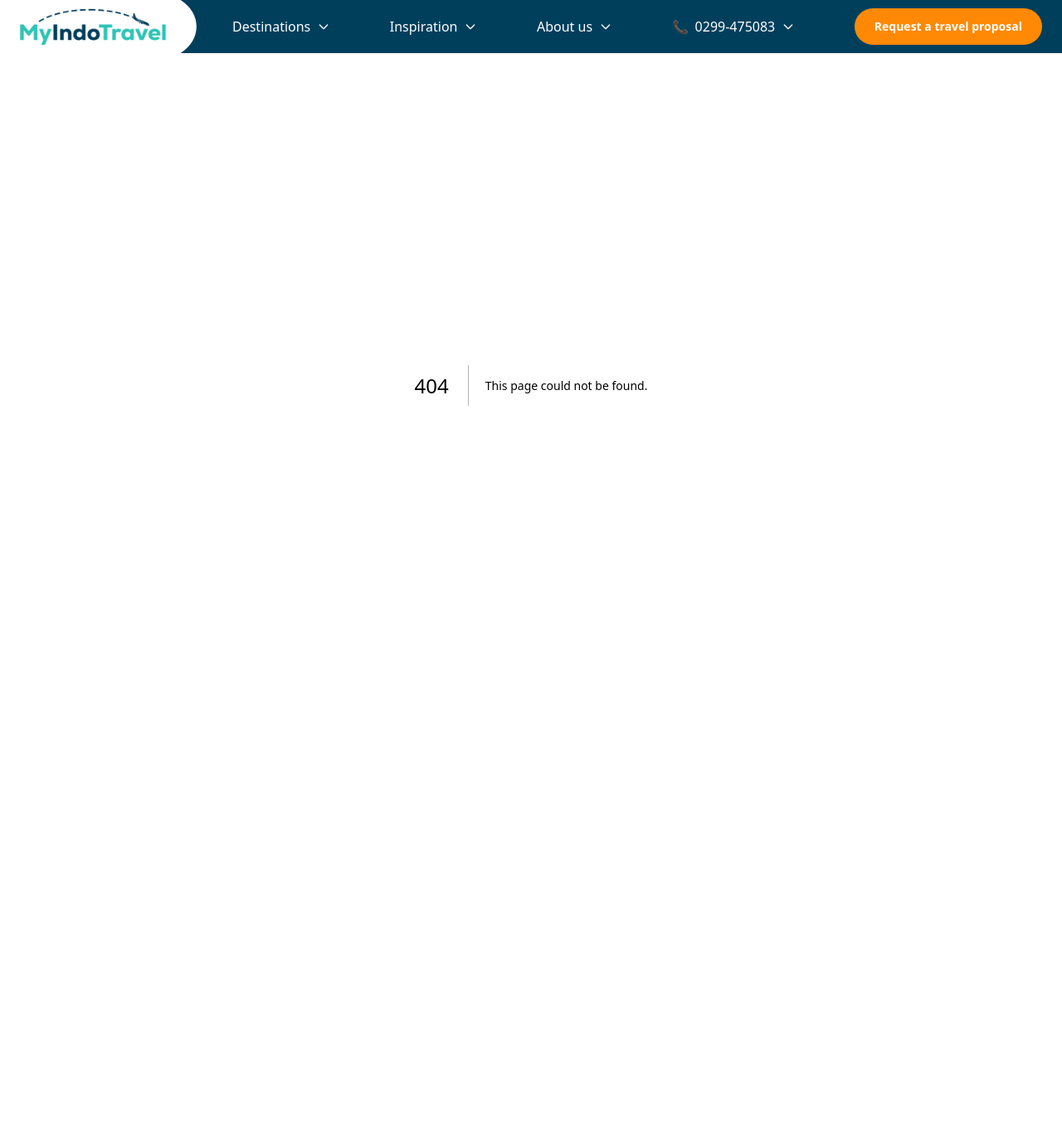
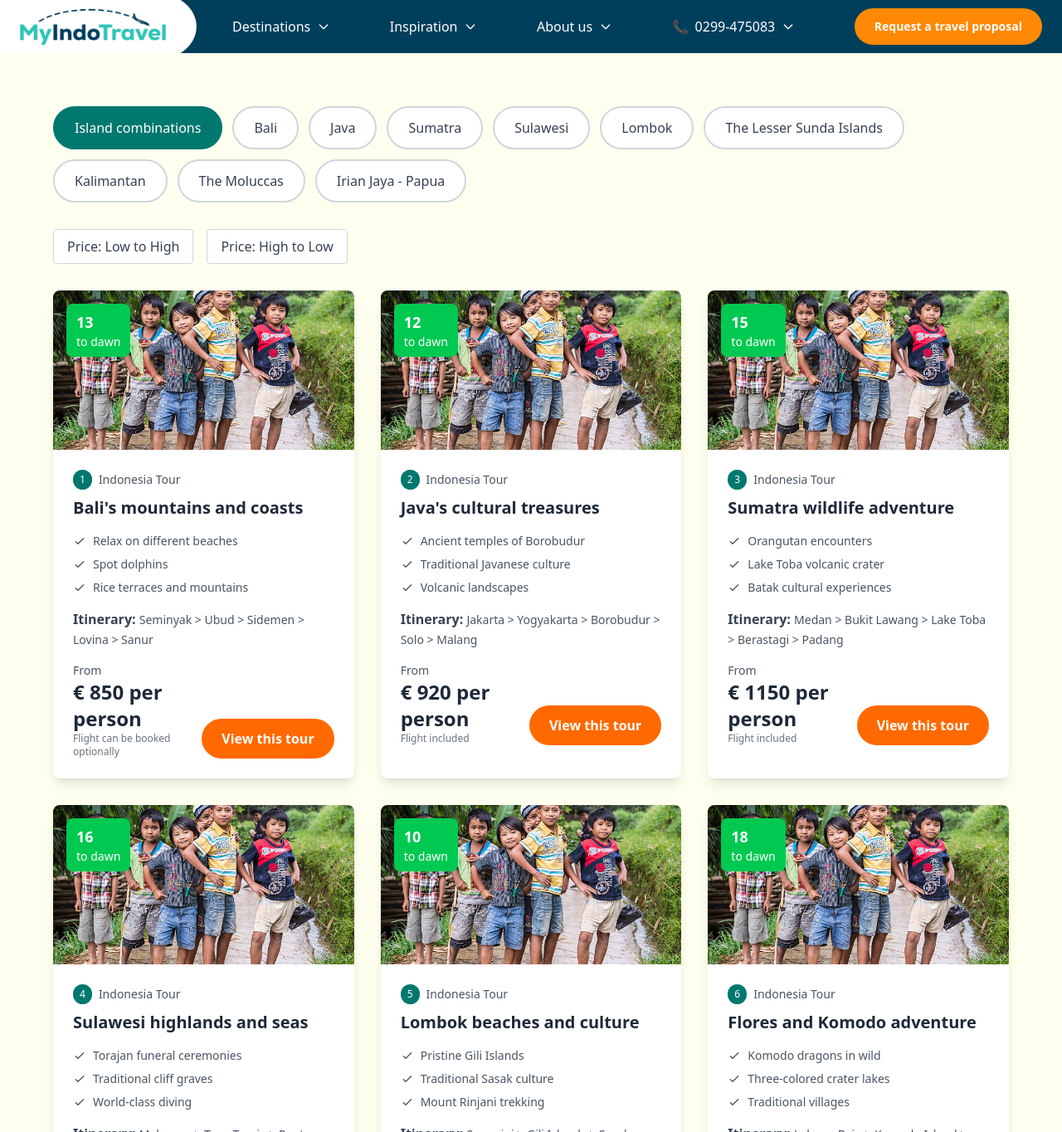
Before and after one commit to Ahmad-Selim59/robin-travel-v3, a Next.js app: page /destinations in a window 1280 px wide. Before the commit this address had no page. Shown: the top 1364 px of the page at 83% size. Before the commit the page ends 864 px from the top, so only its background shows below. Built offline with nearby package versions, Linux system fonts and the light colour scheme.

Commit message:
addind top seller and destinations page

```diff
--- /dev/null
+++ b/app/destinations/page.tsx
@@ -0,0 +1,9 @@
+import Trips from '../../components/trips/Trips';
+
+export default function DestinationsPage() {
+  return (
+    <main>
+      <Trips />
+    </main>
+  );
+}
--- a/app/page.tsx
+++ b/app/page.tsx
@@ -1,9 +1,9 @@
 import Hero from '../components/home/hero/Hero';
 import Discover from '../components/home/discover/Discover';
-import Trips from '../components/trips/Trips';
 import Destinations from '../components/home/destinations/Destinations';
 import Expectations from '../components/home/expectations/Expectations';
 import AboutUs from '../components/home/about_us/AboutUs';
+import HighlightedTrips from '../components/home/highlighted_trips/HighlightedTrips';
 
 export default function Home() {
   return (
@@ -13,7 +13,7 @@ export default function Home() {
       <Destinations />
       <Expectations />
       <AboutUs />
-      <Trips />
+      <HighlightedTrips />
     </main>
   );
 }
--- /dev/null
+++ b/components/home/highlighted_trips/HighlightedTrips.tsx
@@ -0,0 +1,123 @@
+'use client';
+
+import React from 'react';
+import Image from 'next/image';
+import Link from 'next/link';
+import highlightedTripsData from './highlightedTripsData.json';
+
+interface Trip {
+  id: number;
+  location: string;
+  title: string;
+  price: number;
+  duration: string;
+  image: string;
+  itinerary: string[];
+  highlights: string[];
+  flightIncluded: boolean;
+}
+
+const CheckIcon = () => (
+  <svg className="w-4 h-4 text-current" fill="none" stroke="currentColor" viewBox="0 0 24 24">
+    <path strokeLinecap="round" strokeLinejoin="round" strokeWidth="2" d="M5 13l4 4L19 7"></path>
+  </svg>
+);
+
+export default function HighlightedTrips() {
+  return (
+    <section className="py-16 px-4 md:px-8 lg:px-16" style={{ backgroundColor: '#FFFFF0' }}>
+      <div className="max-w-7xl mx-auto">
+
+        {/* Header */}
+        <div className="text-center mb-12">
+          <h2 className="text-4xl md:text-5xl font-bold text-gray-800 mb-4">
+            Our Top Sellers
+          </h2>
+          <p className="text-xl text-gray-600">
+            Most popular Indonesia travel experiences
+          </p>
+        </div>
+
+        {/* Trips Grid */}
+        <div className="grid grid-cols-1 md:grid-cols-2 lg:grid-cols-3 gap-8">
+          {highlightedTripsData.map((trip: Trip) => (
+            <div key={trip.id} className="bg-white rounded-lg shadow-lg overflow-hidden">
+
+              {/* Image Section */}
+              <div className="relative">
+                <Image
+                  src={trip.image}
+                  alt={trip.title}
+                  width={400}
+                  height={250}
+                  className="w-full h-48 object-cover"
+                />
+
+                {/* Duration Badge */}
+                <div className="absolute top-4 left-4 bg-green-500 text-white px-3 py-2 rounded-lg">
+                  <div className="text-lg font-bold">{trip.duration.split(' ')[0]}</div>
+                  <div className="text-sm">days</div>
+                </div>
+              </div>
+
+              {/* Content Section */}
+              <div className="p-6">
+                <div className="flex items-center gap-2 mb-2">
+                  <span className="bg-teal-700 text-white text-xs px-2 py-1 rounded-full">
+                    {trip.id}
+                  </span>
+                  <span className="text-gray-600 text-sm">Indonesia Tour</span>
+                </div>
+
+                <h3 className="text-xl font-bold text-gray-800 mb-4">{trip.title}</h3>
+
+                {/* Highlights */}
+                <div className="space-y-2 mb-4">
+                  {trip.highlights.map((highlight, index) => (
+                    <div key={index} className="flex items-center gap-2 text-gray-600">
+                      <CheckIcon />
+                      <span className="text-sm">{highlight}</span>
+                    </div>
+                  ))}
+                </div>
+
+                {/* Itinerary */}
+                <div className="mb-4">
+                  <span className="font-semibold text-gray-700">Itinerary: </span>
+                  <span className="text-gray-600 text-sm">
+                    {trip.itinerary.join(' > ')}
+                  </span>
+                </div>
+
+                {/* Price and CTA */}
+                <div className="flex justify-between items-end mt-4">
+                  <div className="flex-1 pr-4">
+                    <div className="text-sm text-gray-600">From</div>
+                    <div className="text-2xl font-bold text-gray-800">€ {trip.price} per person</div>
+                    <div className="text-xs text-gray-500">
+                      Flight {trip.flightIncluded ? 'included' : 'can be booked optionally'}
+                    </div>
+                  </div>
+                  <div className="flex-shrink-0">
+                    <button className="bg-orange-500 hover:bg-orange-600 text-white font-bold py-3 px-6 rounded-full transition-colors whitespace-nowrap">
+                      View this tour
+                    </button>
+                  </div>
+                </div>
+              </div>
+            </div>
+          ))}
+        </div>
+
+        {/* Call to Action */}
+        <div className="text-center mt-12">
+          <Link href="/destinations">
+            <button className="bg-teal-700 hover:bg-teal-800 text-white font-bold py-4 px-8 rounded-full transition-colors text-lg">
+              View All Destinations
+            </button>
+          </Link>
+        </div>
+      </div>
+    </section>
+  );
+}
--- /dev/null
+++ b/components/home/highlighted_trips/highlightedTripsData.json
@@ -0,0 +1,47 @@
+[
+  {
+    "id": 1,
+    "location": "Java & Bali",
+    "title": "Cultural Java and paradise Bali",
+    "price": 1380,
+    "duration": "16 days",
+    "image": "/indo_kids.jpg",
+    "itinerary": ["Jakarta", "Yogyakarta", "Borobudur", "Ubud", "Seminyak"],
+    "highlights": [
+      "Ancient temples of Borobudur and Prambanan",
+      "Traditional batik workshops in Yogyakarta",
+      "Rice terraces and cultural villages in Ubud"
+    ],
+    "flightIncluded": true
+  },
+  {
+    "id": 2,
+    "location": "Lombok & Gili Islands",
+    "title": "Lombok beaches and pristine Gili Islands",
+    "price": 980,
+    "duration": "12 days",
+    "image": "/indo_kids.jpg",
+    "itinerary": ["Senggigi", "Gili Islands", "Sasak villages", "Mount Rinjani"],
+    "highlights": [
+      "Pristine Gili Islands with crystal clear waters",
+      "Traditional Sasak culture experiences",
+      "Mount Rinjani trekking adventure"
+    ],
+    "flightIncluded": false
+  },
+  {
+    "id": 3,
+    "location": "Flores & Komodo",
+    "title": "Flores adventure and Komodo dragons",
+    "price": 1680,
+    "duration": "14 days",
+    "image": "/indo_kids.jpg",
+    "itinerary": ["Labuan Bajo", "Komodo Island", "Flores", "Ende", "Maumere"],
+    "highlights": [
+      "Komodo dragons in their natural habitat",
+      "Three-colored crater lakes of Kelimutu",
+      "Traditional villages and local cultures"
+    ],
+    "flightIncluded": true
+  }
+]
--- a/components/navbar/Navbar.tsx
+++ b/components/navbar/Navbar.tsx
@@ -65,10 +65,10 @@ export default function Navbar() {
         {/* Desktop Navigation */}
         <div className="hidden md:flex items-center justify-between w-full text-white font-medium">
           {/* All items are direct children, spaced out equally by the parent container */}
-          <div className="flex items-center gap-2 cursor-pointer hover:text-gray-200 transition-colors">
+          <Link href="/destinations" className="flex items-center gap-2 cursor-pointer hover:text-gray-200 transition-colors">
             Destinations
             <svg className="w-4 h-4" fill="none" stroke="currentColor" viewBox="0 0 24 24"><path strokeLinecap="round" strokeLinejoin="round" strokeWidth={2} d="M19 9l-7 7-7-7" /></svg>
-          </div>
+          </Link>
           <div className="flex items-center gap-2 cursor-pointer hover:text-gray-200 transition-colors">
             Inspiration
             <svg className="w-4 h-4" fill="none" stroke="currentColor" viewBox="0 0 24 24"><path strokeLinecap="round" strokeLinejoin="round" strokeWidth={2} d="M19 9l-7 7-7-7" /></svg>
@@ -103,9 +103,9 @@ strokeWidth={2} d="M19 9l-7 7-7-7" /></svg>
       {isMenuOpen && (
         <div className="absolute top-16 left-0 w-full bg-white shadow-lg lg:hidden z-50">
           <div className="py-4 px-6 space-y-4">
-            <div className="flex items-center gap-2 cursor-pointer hover:text-blue-600 transition-colors text-gray-800">
+            <Link href="/destinations" className="flex items-center gap-2 cursor-pointer hover:text-blue-600 transition-colors text-gray-800">
               Destinations <svg className="w-4 h-4" fill="none" stroke="currentColor" viewBox="0 0 24 24"><path strokeLinecap="round" strokeLinejoin="round" strokeWidth={2} d="M19 9l-7 7-7-7" /></svg>
-            </div>
+            </Link>
             <div className="flex items-center gap-2 cursor-pointer hover:text-blue-600 transition-colors text-gray-800">
               Inspiration <svg className="w-4 h-4" fill="none" stroke="currentColor" viewBox="0 0 24 24"><path strokeLinecap="round" strokeLinejoin="round" strokeWidth={2} d="M19 9l-7 7-7-7" /></svg>
             </div>
```
